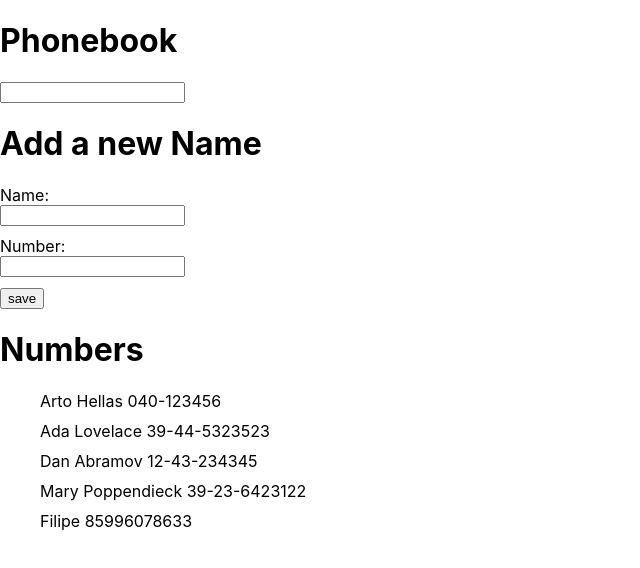
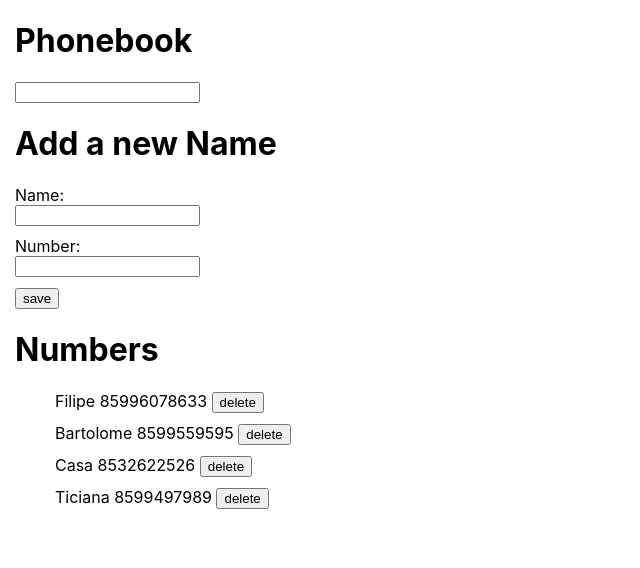
Before and after one commit to ribeiro240/fullstackopen, a React (Create React App) app in the folder part2/phonebook/: page / in a window 1280 px wide. Shown: the top 568 px of the page, without its empty margins (0-640 px from the left). Built offline with nearby package versions, Linux system fonts and the light colour scheme; data requests are answered from the project's data file.

Commit message:
Implement delete button

```diff
--- a/part2/phonebook/db.json
+++ b/part2/phonebook/db.json
@@ -1,29 +1,24 @@
 {
   "persons": [
     {
-      "name": "Arto Hellas",
-      "number": "040-123456",
+      "name": "Filipe",
+      "number": "85996078633",
       "id": 1
     },
     {
-      "name": "Ada Lovelace",
-      "number": "39-44-5323523",
+      "name": "Bartolome",
+      "number": "8599559595",
       "id": 2
     },
     {
-      "name": "Dan Abramov",
-      "number": "12-43-234345",
+      "name": "Casa",
+      "number": "8532622526",
       "id": 3
     },
     {
-      "name": "Mary Poppendieck",
-      "number": "39-23-6423122",
+      "name": "Ticiana",
+      "number": "8599497989",
       "id": 4
-    },
-    {
-      "name": "Filipe",
-      "number": "85996078633",
-      "id": 5
     }
   ]
 }
--- a/part2/phonebook/src/App.css
+++ b/part2/phonebook/src/App.css
@@ -1,3 +1,7 @@
+body {
+  margin: 15px;
+}
+
 li {
   list-style: none;
   margin-bottom: 10px;
--- a/part2/phonebook/src/App.js
+++ b/part2/phonebook/src/App.js
@@ -1,5 +1,4 @@
 import React, { useState, useEffect } from 'react';
-import axios from 'axios';
 import Header from './Components/Header';
 import SearchField from './Components/SearchField';
 import AddEntry from './Components/AddEntry';
@@ -47,6 +46,16 @@ const App = () => {
     return (phoneEntry.name.toLowerCase().indexOf(search.toLowerCase()) !== -1) || (phoneEntry.number.indexOf(search) !== -1)
   });
 
+  const handleDeleteButton = (event) => {
+    const itemToBeDeletedId = event.target.id;
+    console.log(itemToBeDeletedId)
+
+    PhonebookServices.deleteNumber(itemToBeDeletedId);
+    const filteredPhonebook = phonebook.filter((phone) => phone.id.toString() !== itemToBeDeletedId)
+    setPhonebook(filteredPhonebook);
+    console.log(phonebook[0].id === itemToBeDeletedId)
+  }
+
   return (
     <main>
       <Header text="Phonebook"/>
@@ -58,7 +67,7 @@ const App = () => {
         handleNewNumber={handleNewNumber} handleNumberClick={() => setNumber('')}
         handleNameClick={() => setName('')} />
       <Header text="Numbers" />
-      <RenderPhonebook filteredPhonebook={filteredPhonebook} />
+      <RenderPhonebook filteredPhonebook={filteredPhonebook} handleDeleteButton={handleDeleteButton}/>
     </main>
   )
 }
--- /dev/null
+++ b/part2/phonebook/src/Components/DeleteButton.js
@@ -0,0 +1,5 @@
+import React from 'react';
+
+const DeleteButton = ({ id, handleDeleteButton }) => <button id={id} onClick={handleDeleteButton}>delete</button>;
+
+export default DeleteButton;
--- a/part2/phonebook/src/Components/RenderPhonebook.js
+++ b/part2/phonebook/src/Components/RenderPhonebook.js
@@ -1,14 +1,15 @@
 import React from 'react';
+import DeleteButton from './DeleteButton';
 
 const RenderPhonebook = (props) => {
-  if (props.filteredPhonebook.length == 0) return (<h2>Phonebook is empty</h2>)
+  if (props.filteredPhonebook.length === 0) return (<h2>Phonebook is empty</h2>)
 
   return(
     <ul>
       {props.filteredPhonebook.map((phoneEntry, i) => {
         return (
           <div key={'div' + i}>
-            <li key={phoneEntry.name + i}>{phoneEntry.name} {phoneEntry.number}</li>
+            <li id={phoneEntry.id} key={phoneEntry.id}>{phoneEntry.name} {phoneEntry.number} <DeleteButton id={phoneEntry.id} handleDeleteButton={props.handleDeleteButton} /></li>
           </div>
         )
       })}
--- a/part2/phonebook/src/services/PhonebookServices.js
+++ b/part2/phonebook/src/services/PhonebookServices.js
@@ -16,4 +16,9 @@ const create = (newPerson) => {
   return request.then(response => response.data);
 }
 
-export default { getAll, update, create };
+const deleteNumber = (id) => {
+  const request = axios.delete(`${baseUrl}/${id}`);
+  return request.then(response => response.data);
+}
+
+export default { getAll, update, create, deleteNumber };
```
Also changed, not shown: part2/phonebook/public/manifest.json.
